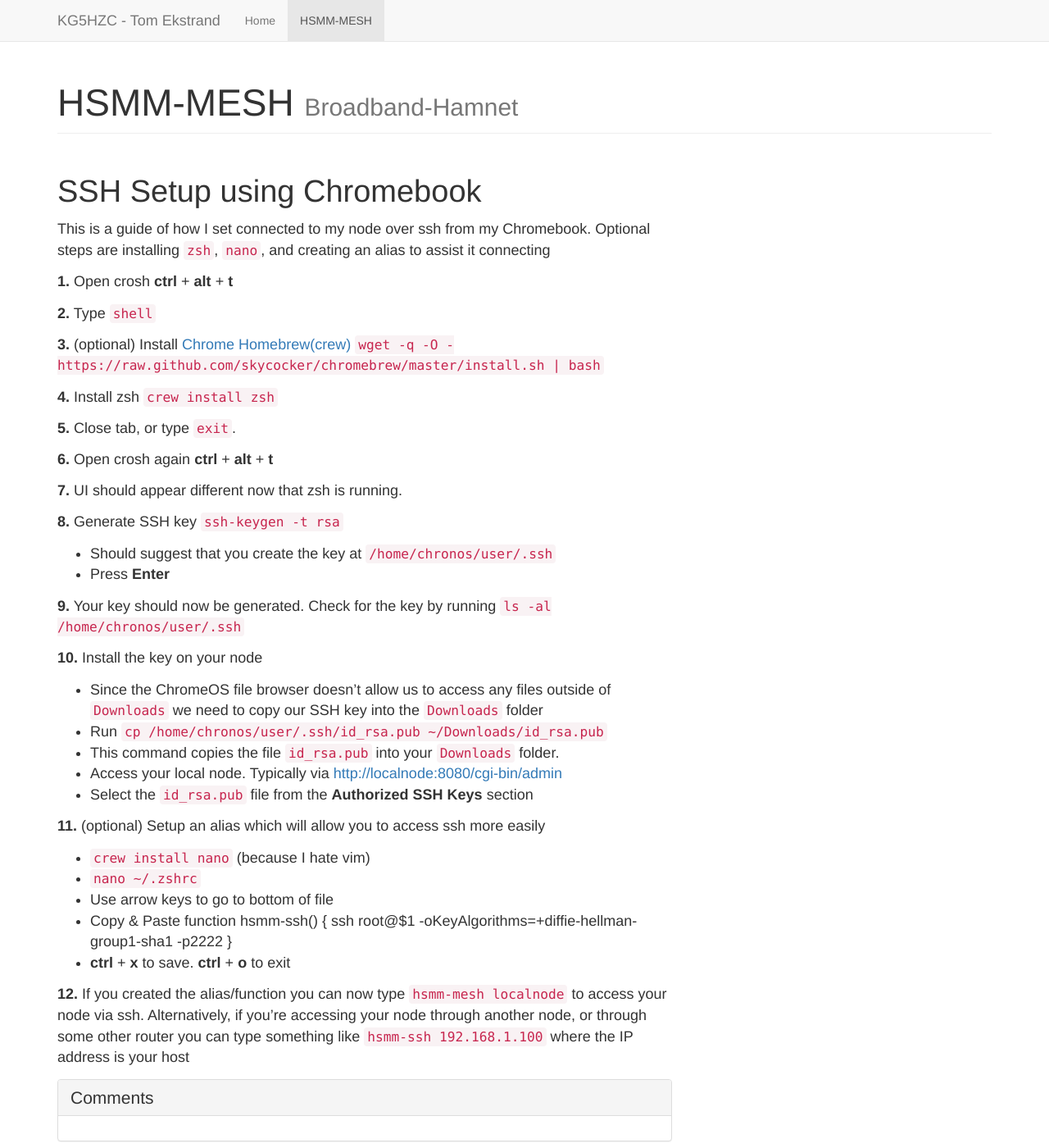
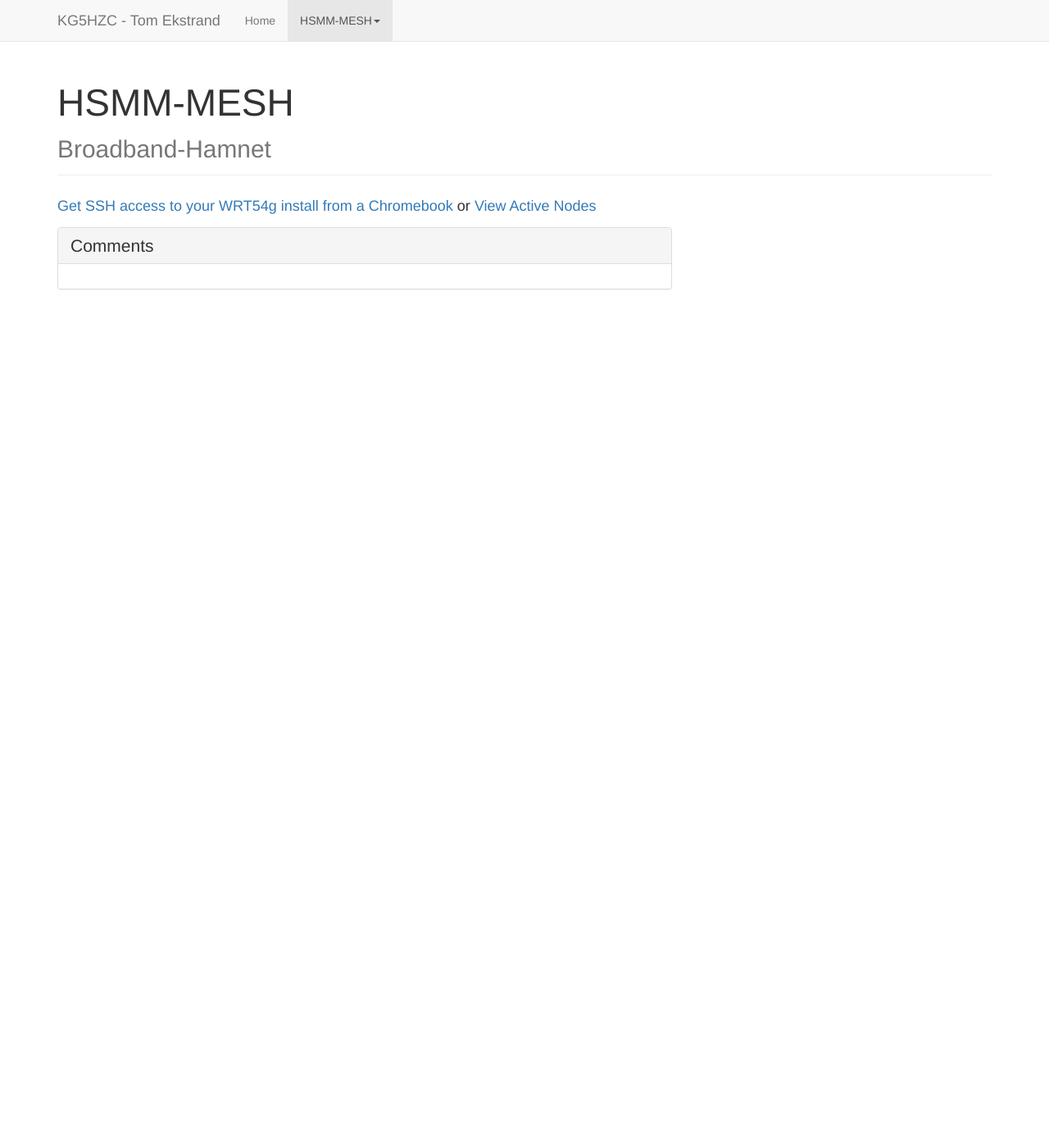
Before and after one commit to tekstrand/kg5hzc-jekyll, a Jekyll site: the page built from hsmm-mesh.md, in a window 1280 px wide and 1400 px high. Shown: the whole window at 82% size. Built offline with Jekyll 4.4.1, drawn with Linux system fonts in a browser that asks for light colours; nearby versions of some CDN libraries; comment, search, counter and statistics services are not loaded.

Commit message:
hamnet map, new nav structure with dropdowns

```diff
--- a/_includes/_bootstrap.scss
+++ b/_includes/_bootstrap.scss
@@ -18,7 +18,7 @@
 
 // Components
 @import "bootstrap/component-animations";
-// @import "bootstrap/dropdowns";
+@import "bootstrap/dropdowns";
 // @import "bootstrap/button-groups";
 // @import "bootstrap/input-groups";
 @import "bootstrap/navs";
@@ -35,7 +35,7 @@
 // @import "bootstrap/media";
 // @import "bootstrap/list-group";
 @import "bootstrap/panels";
-// @import "bootstrap/responsive-embed";
+@import "bootstrap/responsive-embed";
 // @import "bootstrap/wells";
 // @import "bootstrap/close";
 
--- a/_includes/nav.html
+++ b/_includes/nav.html
@@ -10,18 +10,7 @@
             <a class="navbar-brand" href="/">{{ site.title }}</a>
         </div>
         <div id="navbar" class="collapse navbar-collapse">
-            <ul class="nav navbar-nav">
-                {% assign pages_list = site.pages | sort:"order" %}
-                {% for item in pages_list %}
-                    {% if item.title %}
-                        {% if page.url == item.url %}
-                            <li class="active"><a href="{{ item.url }}" title="{{ item.title }}">{{ item.title }}</a></li>
-                        {% else %}
-                            <li><a href="{{ item.url }}" title="{{ item.title }}">{{ item.title }}</a></li>
-                        {% endif %}
-                    {% endif %}
-                {% endfor %}
-            </ul>
+            {% include nav_list.html context="/" %}
         </div>
     </div>
 </nav>
--- /dev/null
+++ b/_includes/nav_list.html
@@ -0,0 +1,36 @@
+{% capture html %}
+<ul class="{% if include.context == '/' %}nav navbar-nav{% else %}dropdown-menu{% endif %}">
+
+    {% if include.context == "/" %}
+        <li class="{% if page.url == "/" %}active{% endif %}">
+            <a href="{{ site.baseurl }}/">Home</a>
+        </li>
+    {% endif %}
+
+    {% assign entries = site.pages | sort: "path" %}
+    {% for entry in entries %}
+
+        {% capture slug    %}{{ entry.url | split: "/"   | last                       }}{% endcapture %}
+        {% capture current %}{{ entry.url | remove: slug | remove: "//" | append: "/" }}{% endcapture %}
+
+        {% if entry.title %}
+            {% if current == include.context %}
+                <li class="{% if page.url contains entry.url %}active{% endif %}{% if entry.dropdown %} dropdown{% endif%}">
+                    <a
+                        href="{{ site.baseurl }}{{ entry.url }}"
+                        title="{{ entry.title }}"
+                        {% if entry.dropdown %}
+                            class="dropdown-toggle"
+                            data-toggle="dropdown"
+                            role="button"
+                            aria-haspopup="true"
+                            aria-expanded="false"
+                        {% endif %}
+                    >{{ entry.title }}{%if entry.dropdown %}<span class="caret"></span>{% endif %}</a>
+                    {% include nav_list.html context=entry.url %}
+                </li>
+            {% endif %}
+        {% endif %}
+    {% endfor %}
+</ul>
+{% endcapture %}{{ html | strip_newlines | replace:'    ','' | replace:'    ','' | replace:'  ',' ' }}
--- a/_includes/style.scss
+++ b/_includes/style.scss
@@ -14,6 +14,6 @@ body {
     font-size: 18px;
 }
 
-.nav > li > a {
+.nav li a {
     font-size: 14px;
 }
--- a/_layouts/default.html
+++ b/_layouts/default.html
@@ -16,7 +16,7 @@
 
     <main class="container">
         {% if page.title and page.title != 'Home' %}
-            <h1 class="page-header">{{ page.title }}{% if page.subtitle %} <small>{{ page.subtitle }}</small>{% endif %}</h1>
+            <h1 class="page-header">{{ page.title }}{% if page.subtitle %}<br><small>{{ page.subtitle }}</small>{% endif %}</h1>
         {% endif %}
         <div class="row">
             <div class="col-lg-8 col-sm-10">
--- a/hsmm-mesh.md
+++ b/hsmm-mesh.md
@@ -2,48 +2,10 @@
 layout: default
 title: HSMM-MESH
 subtitle: Broadband-Hamnet
-permalink: /hsmm-mesh-broadband-hamnet/
+permalink: /hsmm-mesh/
 order: 2
+dropdown: yes
+comments: yes
 ---
 
-## SSH Setup using Chromebook
-This is a guide of how I set connected to my node over ssh from my Chromebook. Optional steps are installing `zsh`, `nano`, and creating an alias to assist it connecting
-
-**1.** Open crosh **ctrl** + **alt** + **t**
-
-**2.** Type `shell`
-
-**3.** (optional) Install [Chrome Homebrew(crew)](https://skycocker.github.io/chromebrew/) `wget -q -O - https://raw.github.com/skycocker/chromebrew/master/install.sh | bash`
-
-**4.** Install zsh `crew install zsh`
-
-**5.** Close tab, or type `exit`.
-
-**6.** Open crosh again **ctrl** + **alt** + **t**
-
-**7.** UI should appear different now that zsh is running.
-
-**8.** Generate SSH key `ssh-keygen -t rsa`
-
-* Should suggest that you create the key at `/home/chronos/user/.ssh`
-* Press **Enter**
-
-**9.** Your key should now be generated. Check for the key by running `ls -al /home/chronos/user/.ssh`
-
-**10.** Install the key on your node
-
-* Since the ChromeOS file browser doesn't allow us to access any files outside of `Downloads` we need to copy our SSH key into the `Downloads` folder
-* Run `cp /home/chronos/user/.ssh/id_rsa.pub ~/Downloads/id_rsa.pub`
-* This command copies the file `id_rsa.pub` into your `Downloads` folder.
-* Access your local node. Typically via [http://localnode:8080/cgi-bin/admin](http://localnode:8080/cgi-bin/admin)
-* Select the `id_rsa.pub` file from the **Authorized SSH Keys** section
-
-**11.** (optional) Setup an alias which will allow you to access ssh more easily
-
-* `crew install nano` (because I hate vim)
-* `nano ~/.zshrc`
-* Use arrow keys to go to bottom of file
-* Copy & Paste function hsmm-ssh() { ssh root@$1 -oKeyAlgorithms=+diffie-hellman-group1-sha1 -p2222 }
-* **ctrl** + **x** to save. **ctrl** + **o** to exit
-
-**12.** If you created the alias/function you can now type `hsmm-mesh localnode` to access your node via ssh. Alternatively, if you're accessing your node through another node, or through some other router you can type something like `hsmm-ssh 192.168.1.100` where the IP address is your host
+[Get SSH access to your WRT54g install from a Chromebook](/hsmm-mesh/chromebook-ssh-setup/) or [View Active Nodes](/hsmm-mesh/google-map-nodes/)
```
Also changed, not shown: _layouts/full-width.html (added, +60 -0 lines), hsmm-mesh-chromebook.md (added, +50 -0 lines), hsmm-mesh-map.md (added, +12 -0 lines), index.md (+1 -0 lines).
